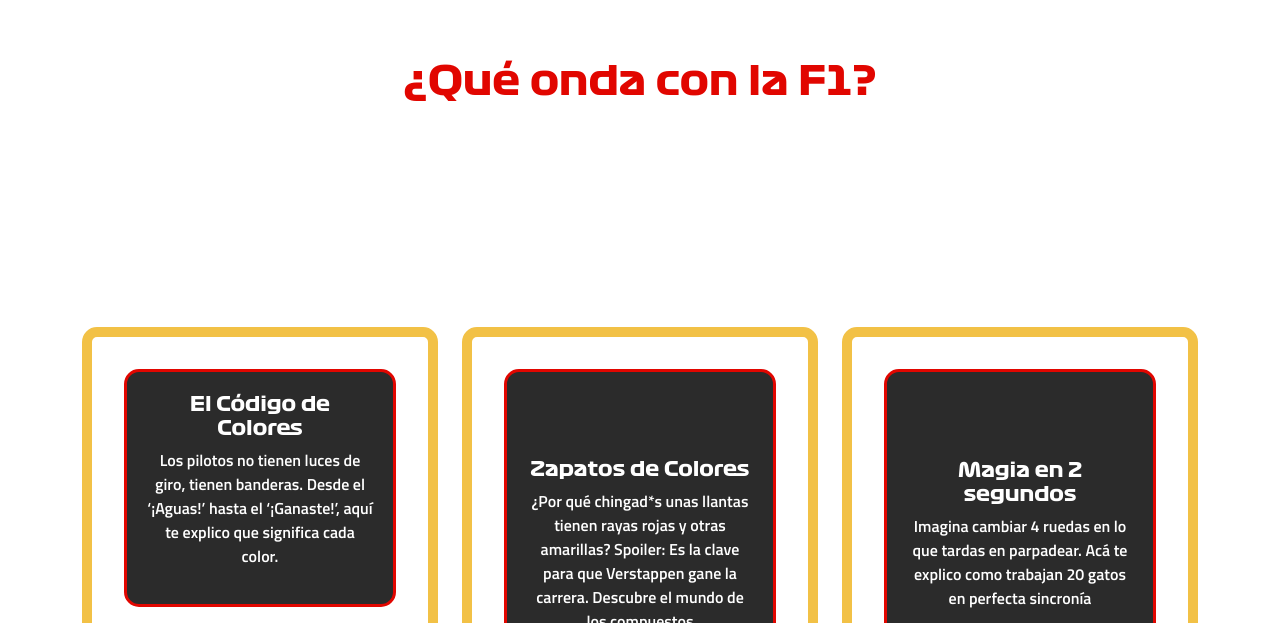
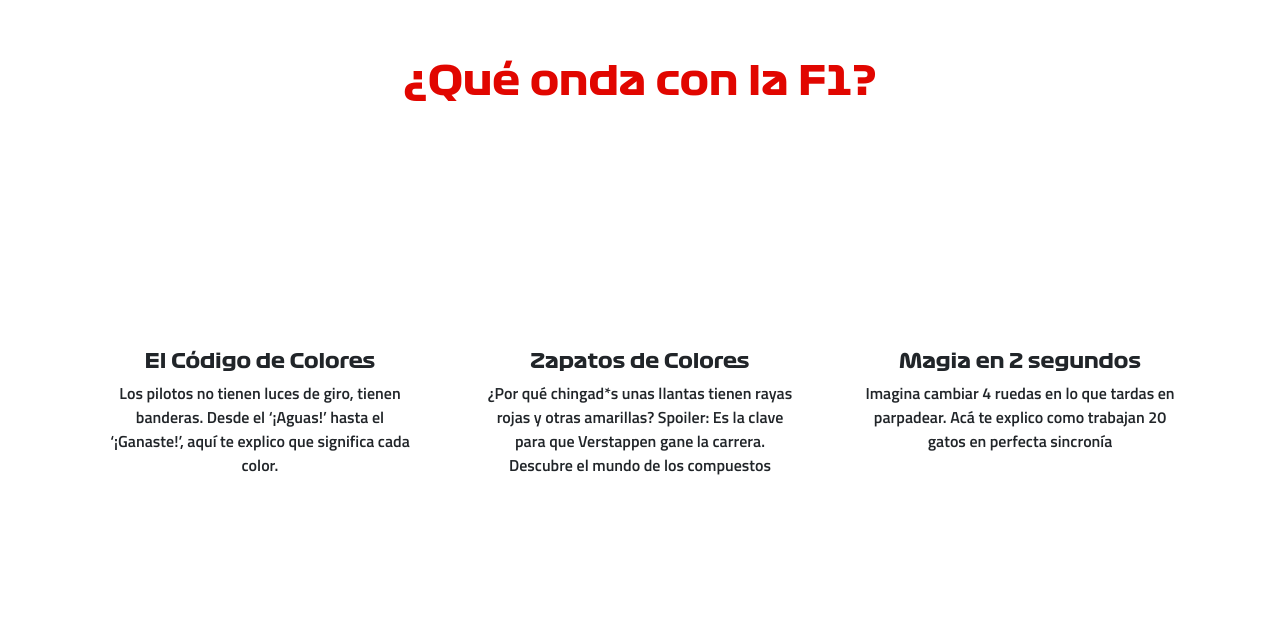
Before and after one commit to Jenn623/Pit-Stop-Academy, a React (Vite) app: page /WhatIsF1 in a window 1280 px wide. Shown: the part 177-800 px from the top of the page. Built offline with nearby package versions, Linux system fonts and the light colour scheme.

Commit message:
Algunos ajustes de diseño

```diff
--- a/src/Components/FlipCard.jsx
+++ b/src/Components/FlipCard.jsx
@@ -15,7 +15,7 @@ function FlipCard({title, frontDescription, backDescription}){
 
         <>
             {/* contenedor que contiene el evento de "girar" el componente card*/}
-            <div className='card cardScene' onClick={handleFlip}>
+            <div className='cardScene' onClick={handleFlip}>
                 {/* este es el div que realmente gira, como si fuera una moneda */}
                 {/* todas las clases van dentro de los "{ }", que representan a las clases, si estuviera dentro " '' ", se intrepreta como strings y no realiza ninguna función */}
                 {/* el uso de {} indica uso de codigo en JS, las comillas ` ` permiten el uso de las clases */}
@@ -23,12 +23,12 @@ function FlipCard({title, frontDescription, backDescription}){
                 {/* básicamente decide si se hace rotar a la tarjeta o se deja un espacio en blanco */}
 
                     {/* cara del frente */}
-                    <div className='cardFront'>
+                    <div className='cardFrontt'>
                         <h5 className='titleCard'> {title} </h5>
                         <p className='descriptionCard'> {frontDescription} </p>
                     </div>
                     {/* cara trasera */}
-                    <div className='cardBack'>
+                    <div className='cardBackk'>
                         <h5 className='titleCard'> {title} </h5>
                         <p className='descriptionCard'> {backDescription} </p>
                     </div>
--- a/src/Components/GlossaryCard.jsx
+++ b/src/Components/GlossaryCard.jsx
@@ -14,7 +14,7 @@ function GlossaryCard ({data}){
     return(
         <>
             {/* contenedor que contiene el evento de "girar" el componente card*/}
-            <div className='cardContainer' onClick={handleFlip}>
+            <div className='cardContainerr' onClick={handleFlip}>
                 {/* este es el div que realmente gira, como si fuera una moneda */}
                 {/* todas las clases van dentro de los "{ }", que representan a las clases, si estuviera dentro " '' ", se intrepreta como strings y no realiza ninguna función */}
                 {/* el uso de {} indica uso de codigo en JS, las comillas ` ` permiten el uso de las clases */}
--- a/src/styles/FlipCard.css
+++ b/src/styles/FlipCard.css
@@ -13,14 +13,16 @@
 /*sección del escenario, el espacio que ocupan las tarjetas*/
 .cardScene{
     perspective: 1000px; /*esto le da el efecto 3D al girar, hace que no se vea plana*/
-    height: auto;
-    border: 10px solid #F2C146;
+    background: transparent;
+    border: 2px solid rgba(255, 255, 255, 0.2); /* Borde gris sutil */
     border-radius: 15px;
-    background-color: rgba(255, 255, 255, 0.1);
-    /*aplicamos una transición que actúe como "amortiguador" para el efecto de "flotar" en los componentes cards*/
-    /*propiedad | tiempo | tiempo de la animacion | delay de la función*/
-    transition: transform 0.3s ease, box-shadow 0.3s ease;
+    padding: 20px;
+    text-align: center;
     cursor: pointer;
+    transition: all 0.4s ease; /* Suavidad en la transición */
+    position: relative;
+    overflow: hidden;
+    height: 100%;
 }
 
 .cardScene:hover{
@@ -28,6 +30,7 @@
     transform: translateY(-10px);
     /* efecto de sombra al hacer hover sobre las Cards */
     box-shadow: 0px 10px 20px rgba(0, 0, 0, 0.5);
+    border-color: #D4AF37;
 }
 
 
@@ -47,8 +50,8 @@
 }
 
 /*sección de la cara frontal de la tarjeta*/
-.cardFront,
-.cardBack{
+.cardFrontt,
+.cardBackk{
     /*position: absolute; /*para que el contenido se "oculte justo destras del otro contenedor" */
     grid-area: 1/1;
     width: 100%;
@@ -58,6 +61,6 @@
     -webkit-backface-visibility: hidden; /* Para compatibilidad con Safari/Chrome */
 }
 
-.cardBack{
+.cardBackk{
     transform: rotateY(180deg); /*esto hace que el contenido específico este oculto al principio*/
 }
--- a/src/styles/GlossaryCard.css
+++ b/src/styles/GlossaryCard.css
@@ -1,5 +1,5 @@
 /* sección del escenario (el que da el efecto 3D) */
-.cardContainer {
+.cardContainerr {
     perspective: 1000px; /* Crea la ilusión de profundidad 3D */
     cursor: pointer;
     width: 100%;
@@ -69,4 +69,5 @@
 .cardBack p {
     font-size: 0.95rem;
     line-height: 1.5;
+    font-family: 'Titillium Web SemiBold';
 }
--- a/src/styles/InfoCard.css
+++ b/src/styles/InfoCard.css
@@ -1,13 +1,15 @@
 /*seccion para el contenedor de las tarjetas*/
 .card-border{
-    border: 10px solid #F2C146;
+    background: transparent;
+    border: 2px solid rgba(255, 255, 255, 0.2); /* Borde gris sutil */
     border-radius: 15px;
+    padding: 20px;
+    text-align: center;
+    cursor: pointer;
+    transition: all 0.4s ease; /* Suavidad en la transición */
+    position: relative;
+    overflow: hidden;
     height: 100%;
-    background-color: rgba(255, 255, 255, 0.1);
-    /*aplicamos una transición que actúe como "amortiguador" para el efecto de "flotar" en los componentes cards*/
-    /*propiedad | tiempo | tiempo de la animacion | delay de la función*/
-    transition: transform 0.3s ease, box-shadow 0.3s ease;
-    cursor: pointer;
 }
 
 /*seccion de animacion al hacer hover sobre las Cards*/
@@ -16,6 +18,7 @@
     transform: translateY(-10px);
     /* efecto de sombra al hacer hover sobre las Cards */
     box-shadow: 0px 10px 20px rgba(0, 0, 0, 0.5);
+    border-color: #D4AF37;
 }
 
 /*seccion para el titulo de las tarjetas*/
```
